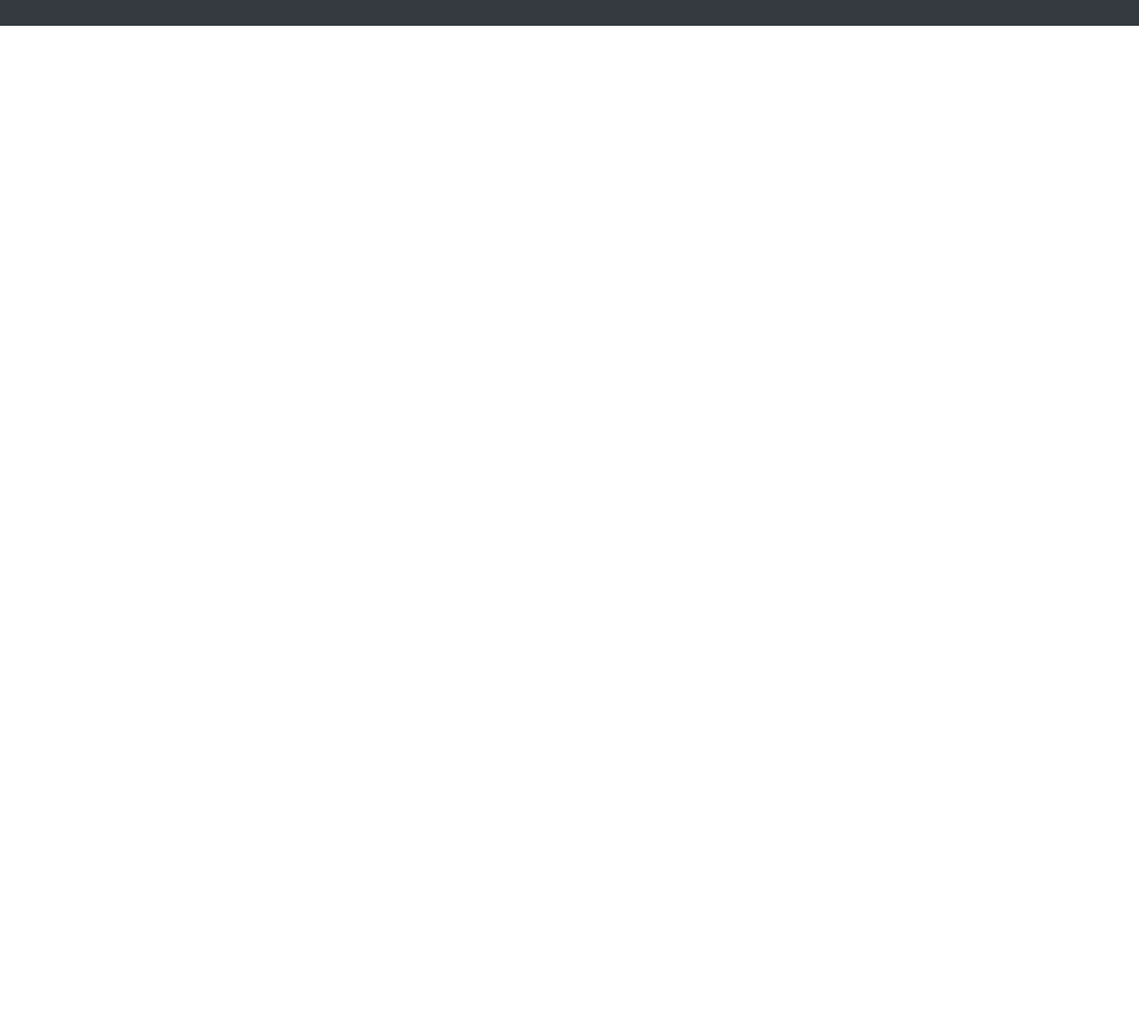
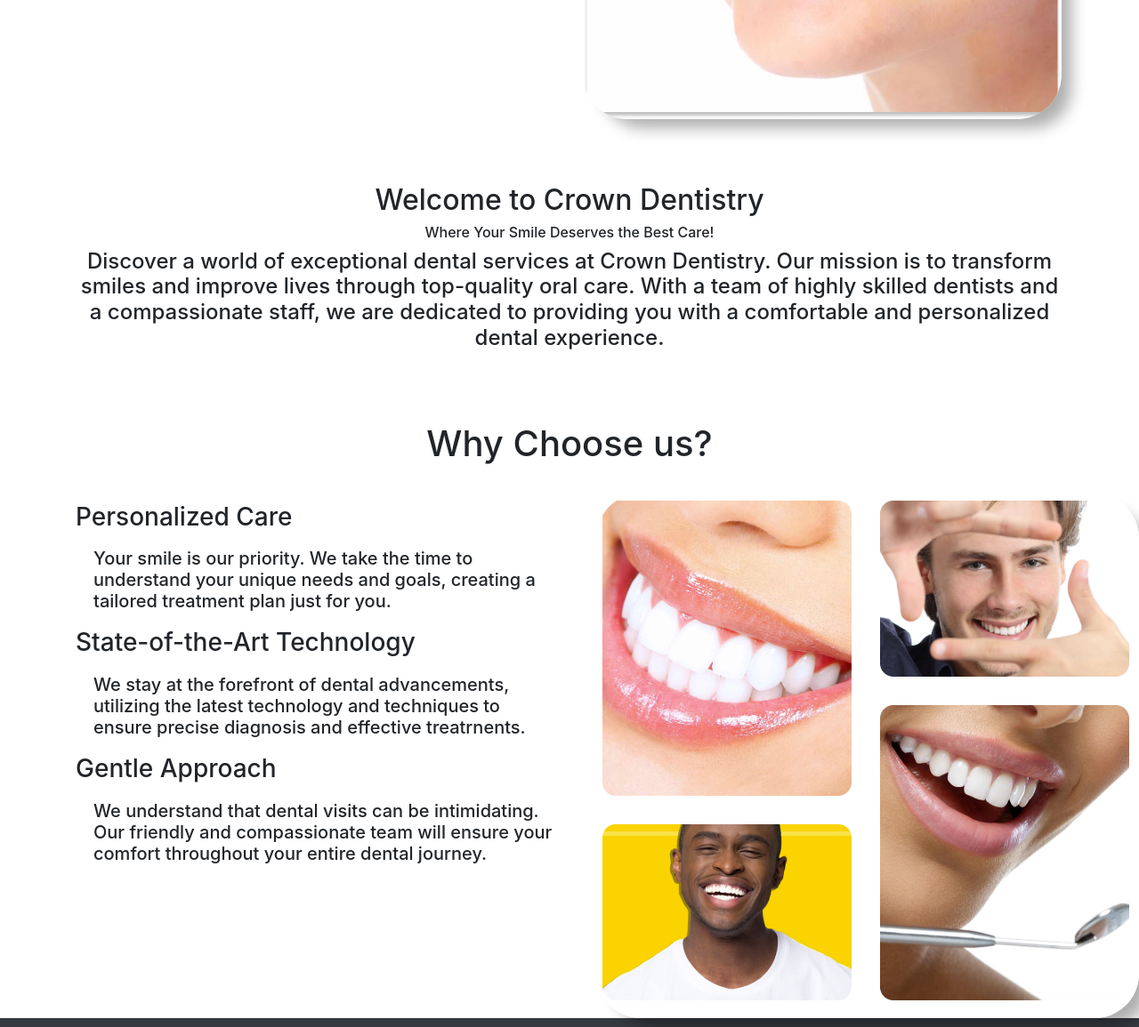
Before and after one commit to JoeMansour2003/JoeMansour2003.github.io, a plain HTML site: page home.html in a window 1280 px wide. Shown: the part 676-1831 px from the top of the page at 89% size. Before the commit the page ends 800 px from the top, so only its background shows below. Drawn offline with nearby package versions, Linux system fonts and the light colour scheme.

Commit message:
home page almost done

```diff
--- /dev/null
+++ b/home.css
@@ -0,0 +1,9 @@
+.mainImage {
+    /* border-bottom: 7px solid rgba(0, 0, 0, 0.18);
+    border-right: 7px solid rgba(0, 0, 0, 0.18); */
+    border-radius: 50px;
+    box-shadow: 17px 16px 17px -6px rgba(0, 0, 0, 0.32);
+}
+.text101 {
+    padding-bottom: 50px;
+}
--- a/home.html
+++ b/home.html
@@ -13,7 +13,7 @@
             rel="stylesheet"
             href="https://stackpath.bootstrapcdn.com/bootstrap/4.5.0/css/bootstrap.min.css"
         />
-        <link rel="stylesheet" href="style.css" />
+        <link rel="stylesheet" href="home.css" />
         <link
             rel="stylesheet"
             href="https://cdn.jsdelivr.net/npm/leaflet@1.7.1/dist/leaflet.css"
@@ -87,12 +87,63 @@
                     </div>
                     <div class="col-lg-6">
                         <img
-                            src="your_image.png"
-                            alt="Your Image"
-                            class="img-fluid rounded shadow"
+                            class="mainImage"
+                            src="website photos/main.png"
+                            alt="Woman with beautiful white teeth"
                         />
                     </div>
                 </div>
+
+                <br />
+                <br />
+                <br />
+                <div class="text-center">
+                    <h2>Welcome to Crown Dentistry</h2>
+                    <h6>Where Your Smile Deserves the Best Care!</h6>
+                    <h4>
+                        Discover a world of exceptional dental services at Crown
+                        Dentistry. Our mission is to transform smiles and
+                        improve lives through top-quality oral care. With a team
+                        of highly skilled dentists and a compassionate staff, we
+                        are dedicated to providing you with a comfortable and
+                        personalized dental experience.
+                    </h4>
+                </div>
+                <br />
+                <br />
+                <br />
+                <h1 class="text-center">Why Choose us?</h1>
+                <br />
+                <div class="row">
+                    <div class="col-md-6">
+                        <strong><h3 style="padding-bottom: 10px; padding-top: 10px;">Personalized Care</h3></strong>
+                        <h5 style="margin-left: 1em;">
+                            Your smile is our priority. We take the time to
+                            understand your unique needs and goals, creating a
+                            tailored treatment plan just for you.
+                        </h5>
+                        <strong><h3 style="padding-bottom: 10px; padding-top: 10px;">State-of-the-Art Technology</h3></strong>
+                        <h5 style="margin-left: 1em;">
+                            We stay at the forefront of dental advancements,
+                            utilizing the latest technology and techniques to
+                            ensure precise diagnosis and effective treatrnents.
+                        </h5>
+                        <strong><h3 style="padding-bottom: 10px; padding-top: 10px;">Gentle Approach</h3></strong>
+                        <h5 style="margin-left: 1em;">
+                            We understand that dental visits can be
+                            intimidating. Our friendly and compassionate team
+                            will ensure your comfort throughout your entire
+                            dental journey.
+                        </h5>
+                </div>
+                    <div class="col-md-6">
+                        <div class="col-lg-6">
+                            <img
+                                class="mainImage"
+                                src="website photos/4 in 1.png"
+                                alt="Woman with beautiful white teeth"
+                            />
+                        </div>
             </div>
         </section>
 
```
